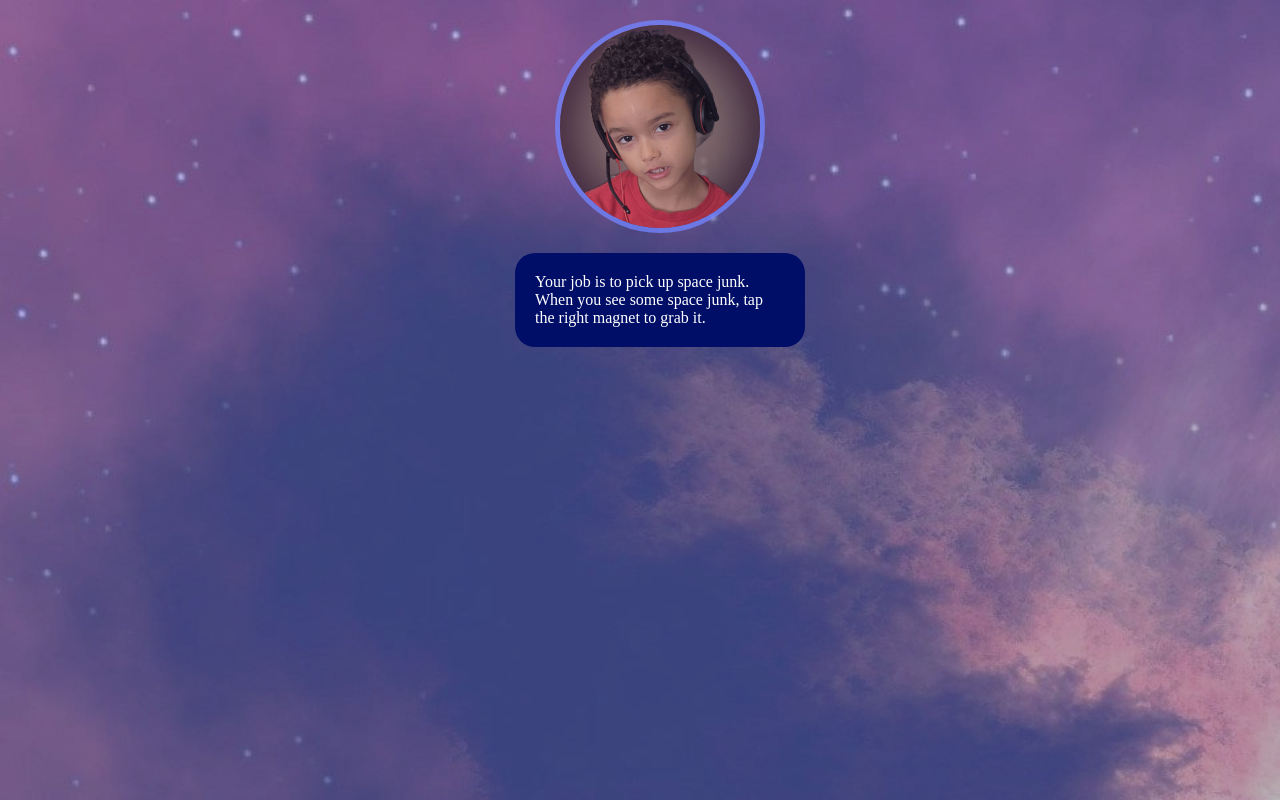
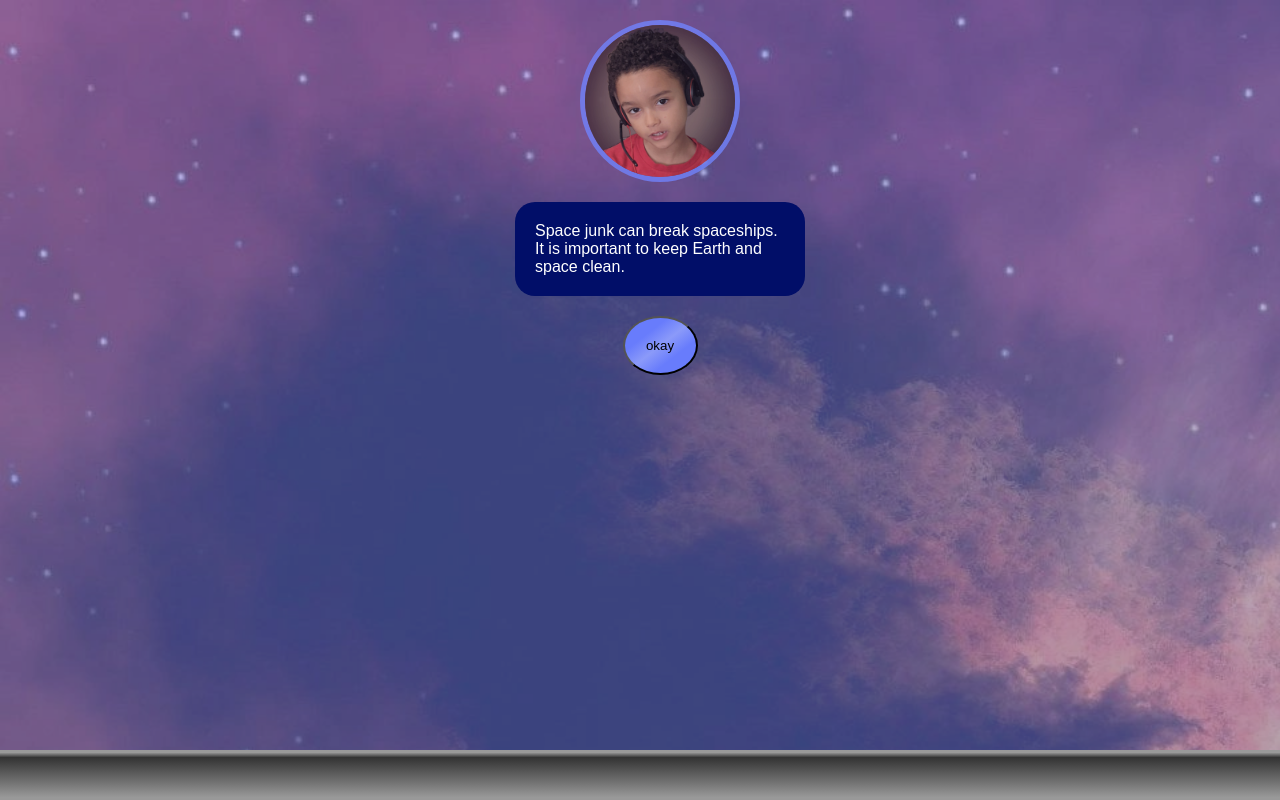
Before and after one commit to Joannamcregan/kids-can-learn, a website: page index.html in a window 1280 px wide. Drawn offline with Linux system fonts and the light colour scheme.

Commit message:
Add files via upload

```diff
--- a/index.html
+++ b/index.html
@@ -13,6 +13,7 @@
         <div id="view">
             <div id="space" class="starting-poing">
             </div>
+            <div id="controls"></div>
         </div>
         <div id="message" class="hidden"></div>
     </main>
--- a/main.js
+++ b/main.js
@@ -50,11 +50,20 @@ window.onload = ()=> {
         message.classList.add('fade-in');
         message.classList.remove('opacity-10');
     }, 2000);
-    //Now it adds the first text in the commanderTexts array to the "message" section of the webpage after 5 seconds.
+    //Now it adds the first text in the commanderTexts array to the "message" section of the webpage after 2 and a half seconds.
     setTimeout(()=>{
         const paragraph = document.createElement('p');
         const text = document.createTextNode(commanderTexts[messageCounter]);
         paragraph.append(text);
         message.append(paragraph);
-    }, 5000);
+    }, 2500);
+    //It adds 1 to the messageCounter number to help us keep track of which messages we have displayed so far
+    messageCounter++;
+    //It adds a button after 4 seconds.
+    setTimeout(()=>{
+        const button = document.createElement('button');
+        const buttonText = document.createTextNode('okay');
+        button.append(buttonText);
+        message.append(button);
+    }, 4000);
 };
--- a/style.css
+++ b/style.css
@@ -1,6 +1,7 @@
 body{
     padding: 0px;
     margin: 0px;
+    font-family: Arial, Helvetica, sans-serif;
 }
 main{
     background: rgb(23, 23, 23);
@@ -62,6 +63,14 @@ main{
 .opacity-10{
     opacity: 0.1;
 }
+#controls{
+    height: 50px;
+    width: 100%;
+    position: fixed;
+    bottom: 0;
+    z-index: 2000;
+    background-image: linear-gradient(to bottom, #999 5%, #333 15%, #999 95%);
+}
 #message{
     background: rgba(113, 131, 251, 0.5);
     height: 100%;
@@ -70,13 +79,14 @@ main{
     top: 0;
     z-index: 1000;
     padding: 20px;
+    overflow-y: scroll;
 }
 #message img{
     display: block;
     border-radius: 50%;
     border: solid rgb(113, 131, 251) 5px;
     opacity: 0.8;
-    width: 200px;
+    width: 150px;
     height: auto;
     margin: auto;
 }
@@ -89,6 +99,16 @@ main{
     width: 250px;
     margin-top: 20px;
 }
+#message button{
+    border-radius: 50%;
+    width: 75px;
+    padding: 20px;
+    background-image: linear-gradient(to bottom right, rgb(104, 124, 252) 30%, rgb(139, 154, 249) 50%, rgb(104, 124, 252) 70%);
+    color: black;
+    text-shadow: 0px 0px 2px rgb(132, 148, 253);
+    margin: 20px auto;
+    display: block;
+}
 .fade-in{
     animation: fadeIn 10s forwards;
 }
```
